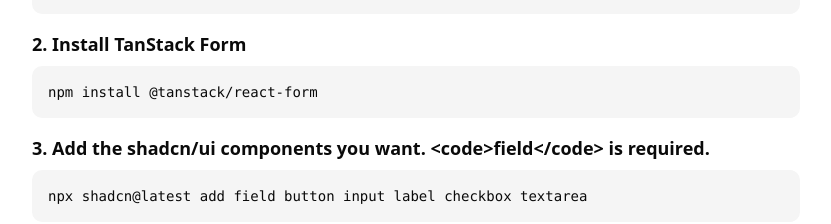
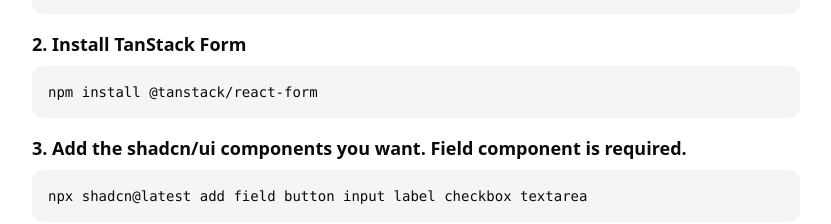
Before and after one commit to felipestanzani/shadcn-tanstack-form-site, a React (Vite) app: page / in a window 1280 px wide. Shown: the part 4840-5064 px from the top of the page, without its empty margins (224-1055 px from the left). Built offline with nearby package versions, Linux system fonts and the light colour scheme.

Commit message:
Small adjustment

```diff
--- a/src/components/installation-section.tsx
+++ b/src/components/installation-section.tsx
@@ -79,7 +79,7 @@
   {
     managerType: 'dlx',
     title:
-      '3. Add the shadcn/ui components you want. <code>field</code> is required.',
+      '3. Add the shadcn/ui components you want. Field component is required.',
     command: 'shadcn@latest add field button input label checkbox textarea'
   },
   {
```
